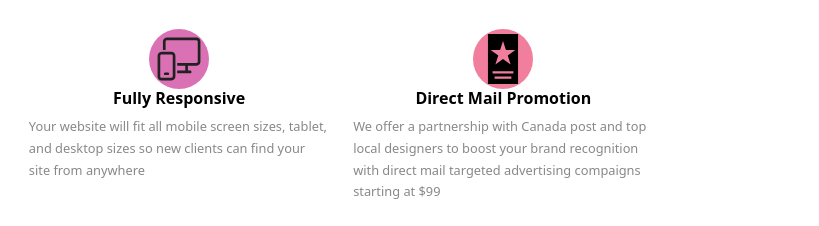
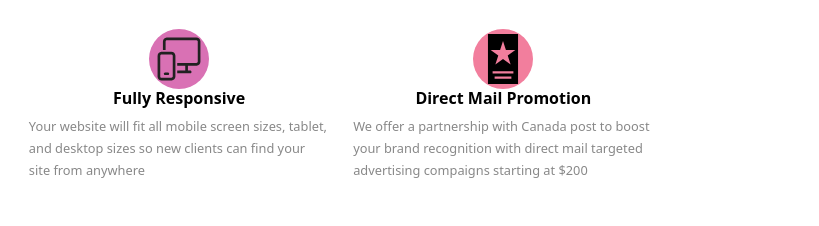
Before and after one commit to YorkWebDesign/home, a plain HTML site: page index.html in a window 1280 px wide. Shown: the part 726-952 px from the top of the page, 461-1280 px from the left. Drawn offline with nearby package versions, Linux system fonts and the light colour scheme.

Commit message:
Update index.html canada post comment

```diff
--- a/index.html
+++ b/index.html
@@ -95,7 +95,7 @@
       <div class="col-md-4">
         <img src="imgs/flyer.svg" alt="desktop image" class="text-row-icon">
         <h2>Direct Mail Promotion</h2>
-        <p>We offer a partnership with Canada post and top local designers to boost your brand recognition with direct mail targeted advertising compaigns starting at $99 </p>
+        <p>We offer a partnership with Canada post to boost your brand recognition with direct mail targeted advertising compaigns starting at $200 </p>
       </div>
     </div>
 
```
